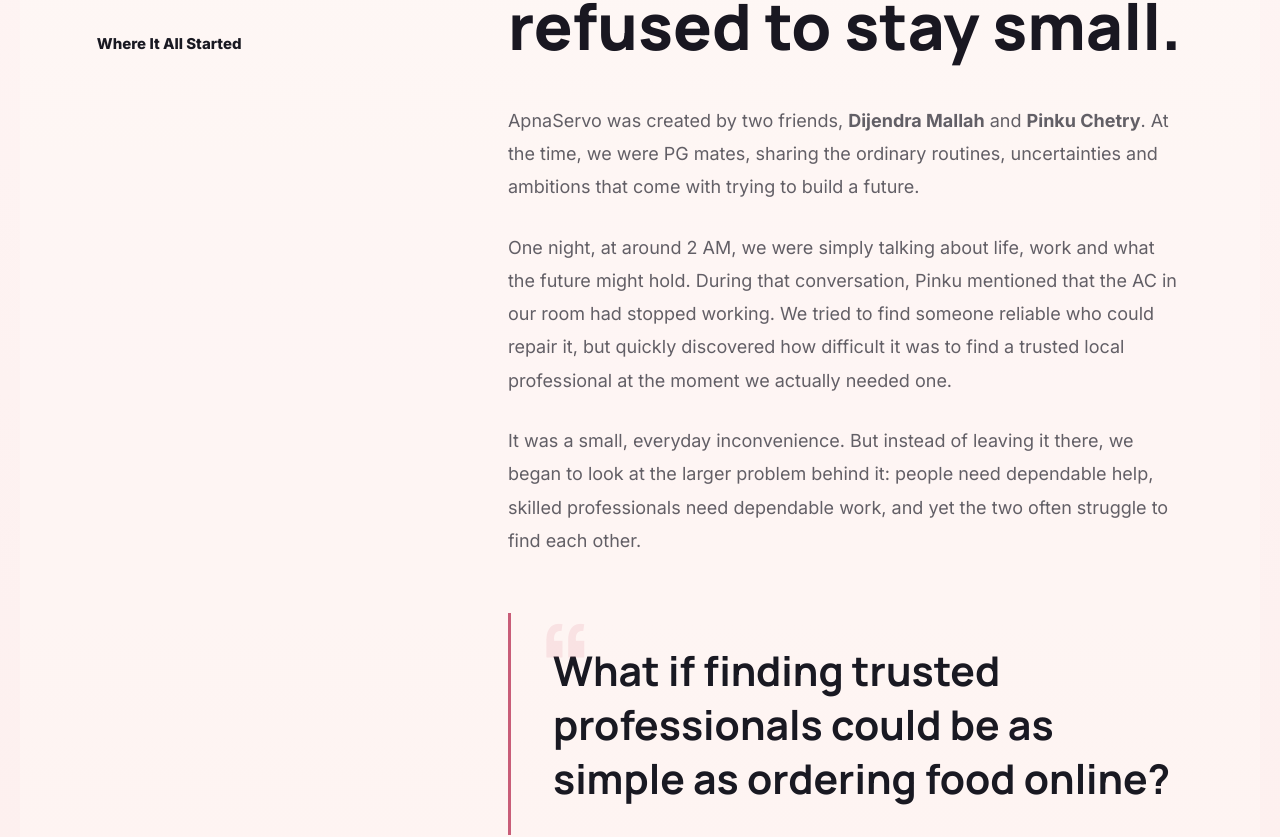
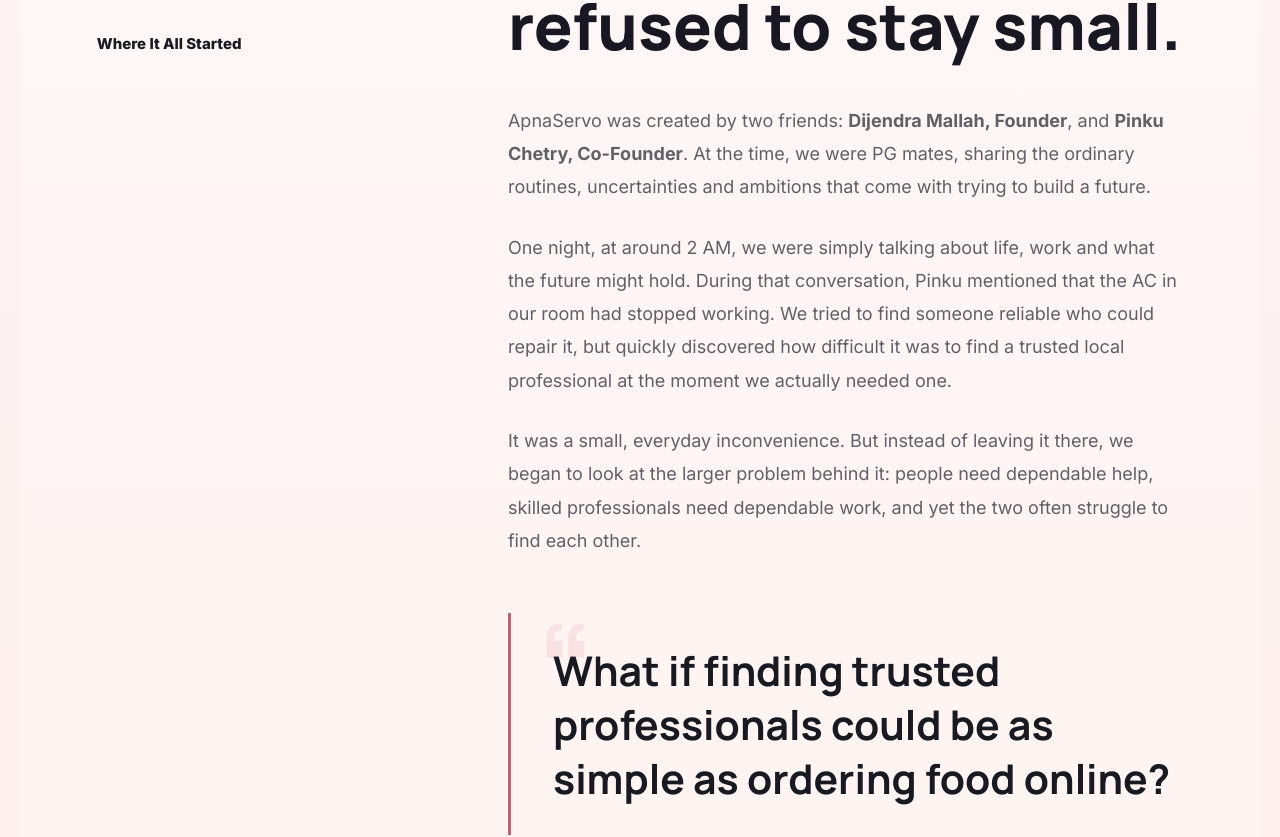
Before and after one commit to developerhere45-oss/apnaservoweb, a Next.js app: page /our-story in a window 1280 px wide. Shown: the part 987-1824 px from the top of the page. Built offline with nearby package versions, Linux system fonts and the light colour scheme; no server answers.

Commit message:
Clarify ApnaServo founder roles

```diff
--- a/app/our-story/page.tsx
+++ b/app/our-story/page.tsx
@@ -36,20 +36,22 @@
   logo: absoluteUrl('/apnaservo-wordmark.png'),
   description:
     'A home services platform connecting customers with trusted professionals while creating sustainable work opportunities for skilled people.',
-  founder: [
-    {
-      '@type': 'Person',
-      name: 'Dijendra Mallah',
-      jobTitle: 'Founder',
-      url: absoluteUrl('/founder')
-    },
-    {
+  founder: {
+    '@type': 'Person',
+    name: 'Dijendra Mallah',
+    jobTitle: 'Founder',
+    url: absoluteUrl('/founder')
+  },
+  member: {
+    '@type': 'OrganizationRole',
+    roleName: 'Co-Founder',
+    member: {
       '@type': 'Person',
       name: 'Pinku Chetry',
       jobTitle: 'Co-Founder',
       url: absoluteUrl('/co-founder')
     }
-  ]
+  }
 };
 
 const aboutPageSchema = {
@@ -124,8 +126,9 @@
         <div className={styles.storyCopy}>
           <h2>A small problem that refused to stay small.</h2>
           <p>
-            ApnaServo was created by two friends, <strong>Dijendra Mallah</strong> and <strong>Pinku Chetry</strong>.
-            At the time, we were PG mates, sharing the ordinary routines, uncertainties and ambitions that come with
+            ApnaServo was created by two friends: <strong>Dijendra Mallah, Founder</strong>, and{' '}
+            <strong>Pinku Chetry, Co-Founder</strong>. At the time, we were PG mates, sharing the ordinary routines,
+            uncertainties and ambitions that come with
             trying to build a future.
           </p>
           <p>
@@ -235,8 +238,8 @@
           We are only getting started.”
         </blockquote>
         <div className={styles.founderNames}>
-          <p><strong>Dijendra Mallah</strong><span>Founder</span></p>
-          <p><strong>Pinku Chetry</strong><span>Co-Founder</span></p>
+          <p><strong>Dijendra Mallah</strong><span>, Founder</span></p>
+          <p><strong>Pinku Chetry</strong><span>, Co-Founder</span></p>
         </div>
       </section>
 
```
Also changed, not shown: app/page.tsx (+11 -9 lines).
